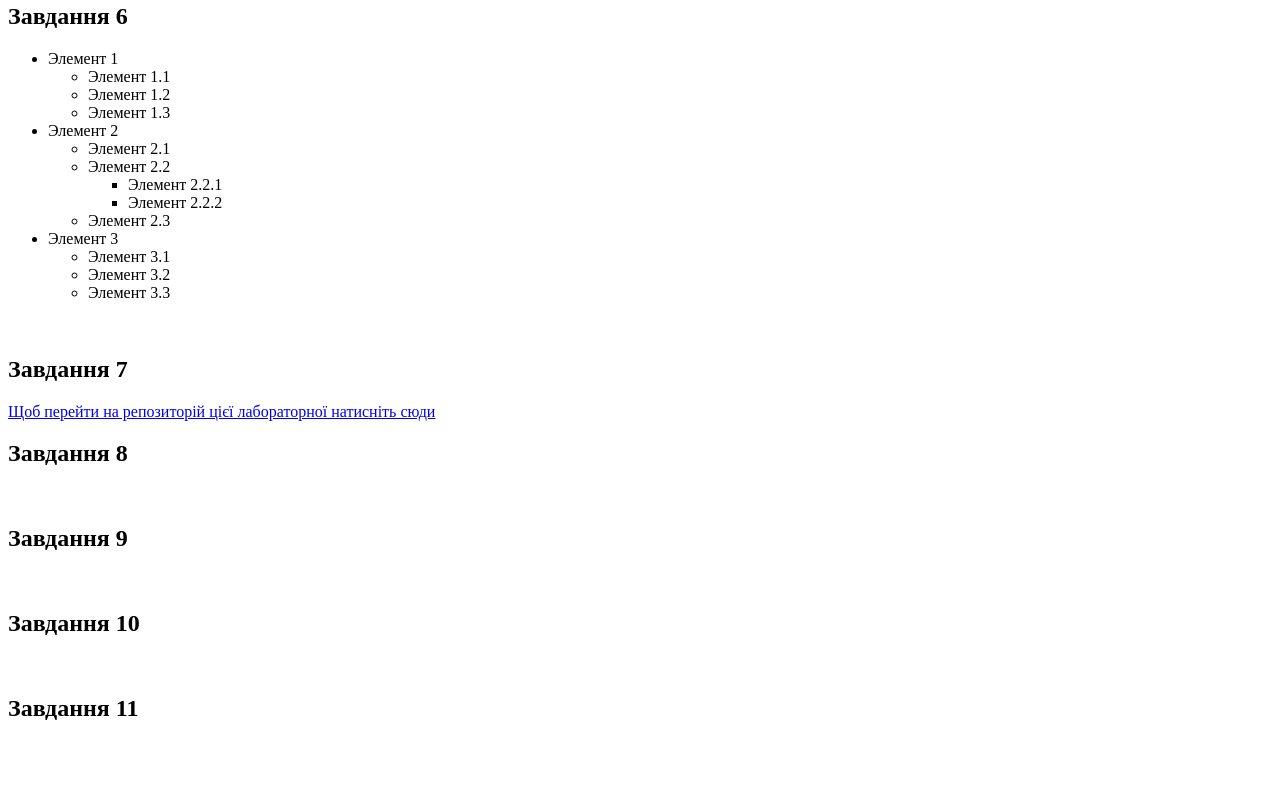
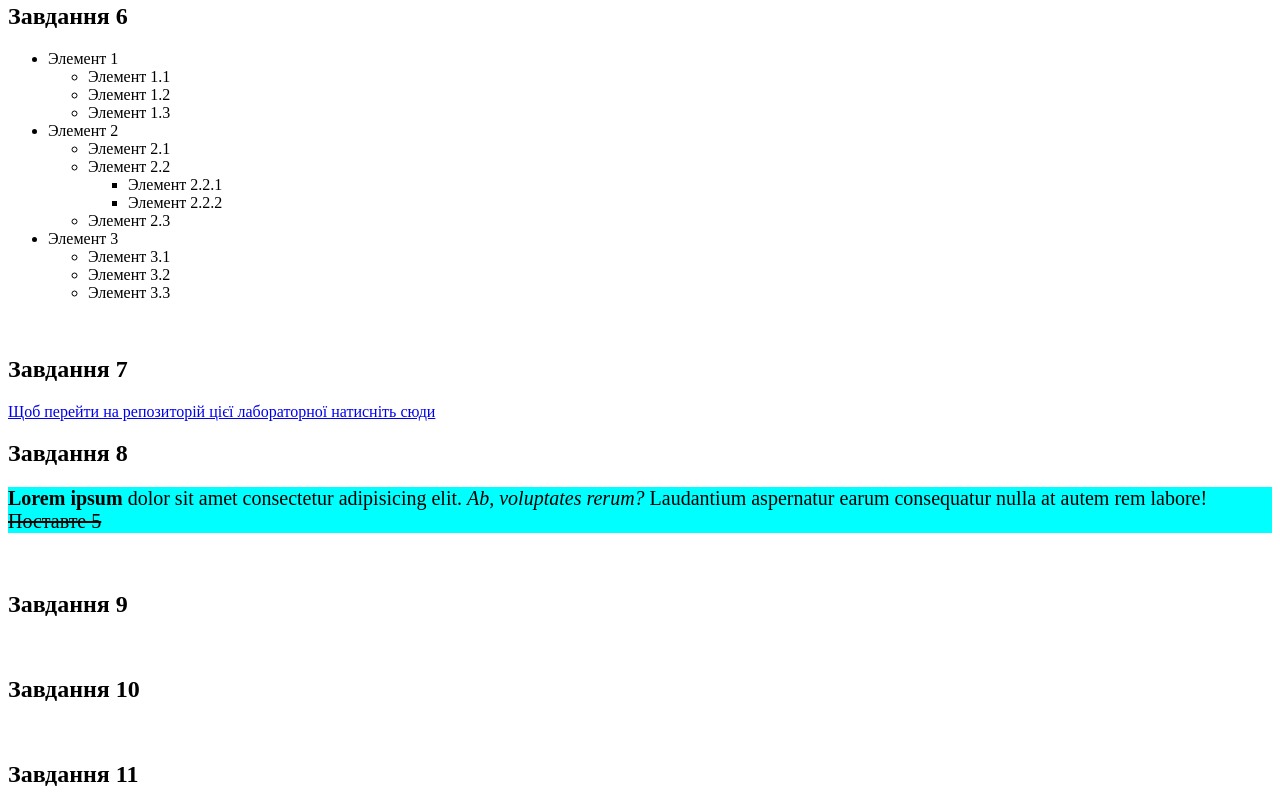
Before and after one commit to eRinac0/unit3, a plain HTML site: page index.html in a window 1280 px wide. Shown: the part 1419-2227 px from the top of the page. Before the commit the page ends 2161 px from the top, so only its background shows below. Drawn offline with Linux system fonts and the light colour scheme.

Commit message:
add task 8

```diff
--- a/css/style.css
+++ b/css/style.css
@@ -0,0 +1,13 @@
+.task8_p{
+   font-size: 20px;
+   background-color: aqua;
+}
+.text-1{
+   font-weight: bold ;
+}
+.text-2{
+   font-style: italic;
+}
+.text-3{
+   text-decoration: line-through;
+}
--- a/index.html
+++ b/index.html
@@ -79,6 +79,9 @@
       <a href="https://github.com/eRinac0/unit3" target="_blank">Щоб перейти на репозиторій цієї лабораторної натисніть сюди</a>
     <br>
     <h2>Завдання 8</h2>
+    <p class="task8_p">
+        <span class="text-1"> Lorem ipsum</span> dolor sit amet consectetur adipisicing elit. <span class="text-2"> Ab, voluptates rerum?</span> Laudantium aspernatur earum consequatur nulla at autem rem labore! <span class="text-3"> Поставте 5</span>
+   </p>
     <br>
     <h2>Завдання 9</h2>
     <br>
```
